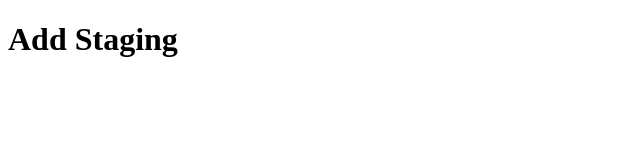
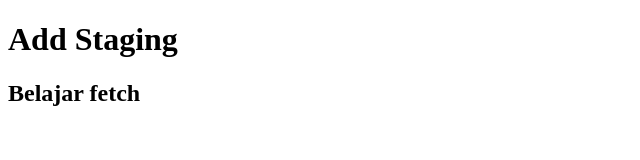
Before and after one commit to asman03/study-push, a plain HTML site: page header.html in a window 1280 px wide. Shown: the whole page, without its empty margins (0-640 px from the left). Drawn offline with Linux system fonts and the light colour scheme.

Commit message:
add h2 file header

```diff
--- a/header.html
+++ b/header.html
@@ -8,5 +8,6 @@
   </head>
   <body>
     <h1>Add Staging</h1>
+    <h2>Belajar fetch</h2>
   </body>
 </html>
```
